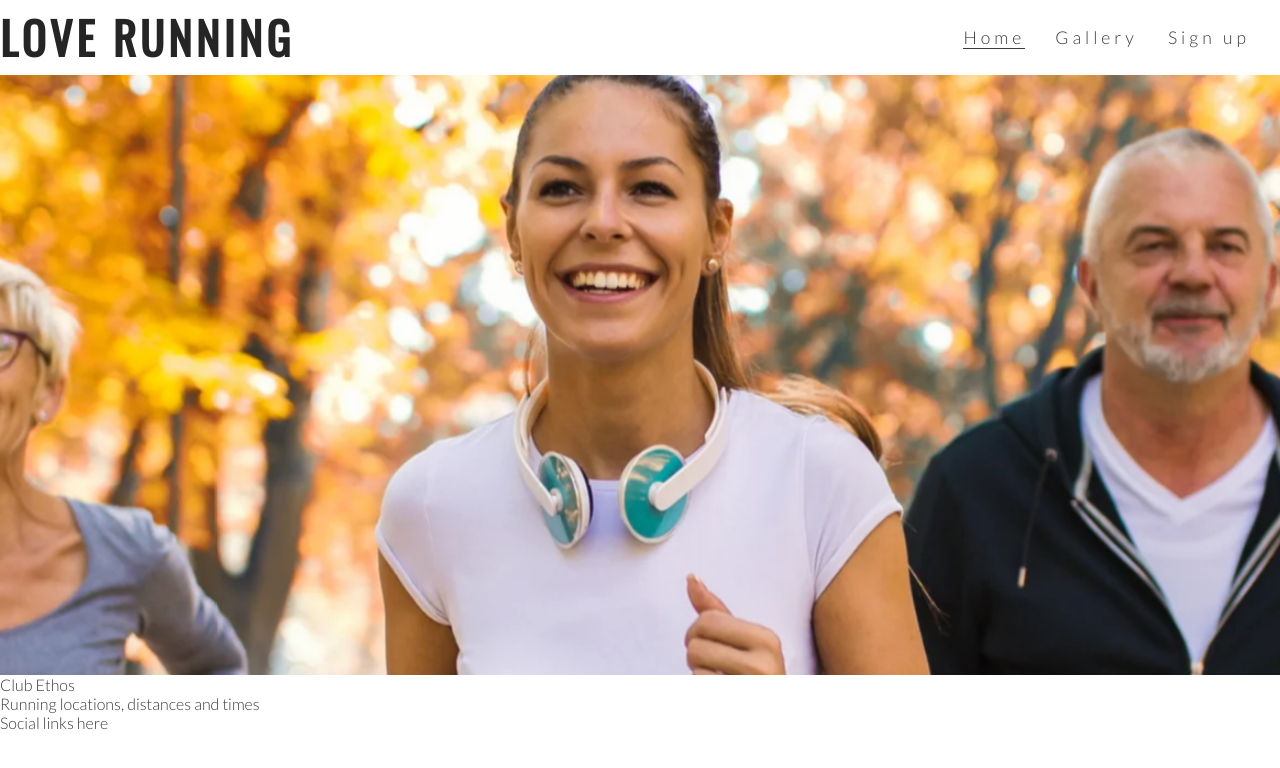
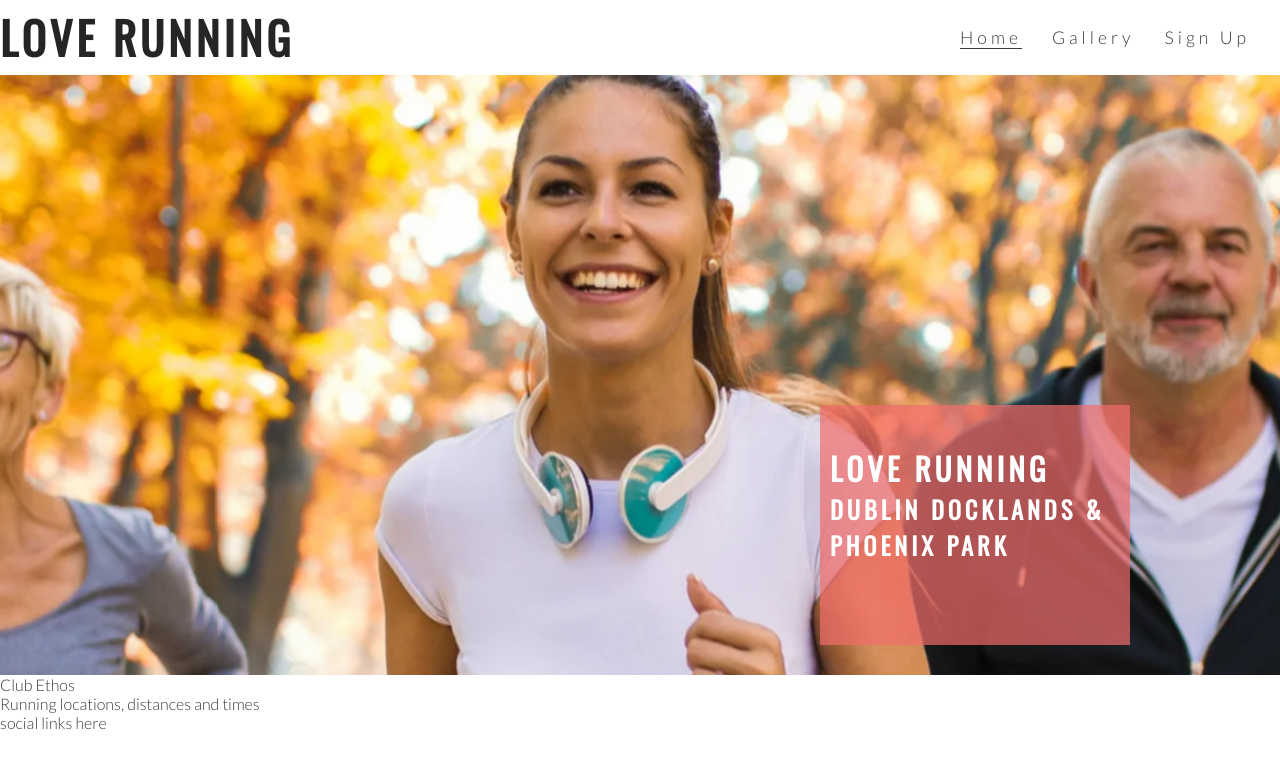
Before and after one commit to AdamOB915/love-running, a plain HTML site: page index.html in a window 1280 px wide. Drawn offline with nearby package versions, Linux system fonts and the light colour scheme.

Commit message:
add cover text and style

```diff
--- a/assets/css/style.css
+++ b/assets/css/style.css
@@ -14,8 +14,7 @@ body {
 
 /* headings and logo */
 
-h1,
-h2 {
+h1, h2 {
     font-family: Oswald, sans-serif;
     text-transform: uppercase;
     letter-spacing: 4px;
@@ -27,13 +26,14 @@ h2 {
     font-size: 280%;
 }
 
+/* navigation links */
+
 #menu {
     font-size: 110%;
     letter-spacing: 4px;
 }
 
-#menu,
-#logo {
+#menu, #logo {
     line-height: 75px;
 }
 
@@ -56,7 +56,19 @@ h2 {
     border-bottom: 1px solid #3a3a3a;
 }
 
-/*Hero Image*/
+/* hero image and cover text */
+
+#hero-outer {
+    height: 600px;
+    width: 100%;
+    overflow: hidden;
+
+    position: relative;
+}
+
+#cover-text, #cover-text h2 {
+    color: #fff;
+}
 
 #hero-image {
     height: 600px;
@@ -69,20 +81,32 @@ h2 {
     animation-fill-mode: forwards;
 }
 
-#hero-outer {
-    height: 600px;
-    width: 100%;
-    overflow: hidden;
-}
-
-/* Creates the zoom for the hero image */
-
+/* creates the level of zoom for hero image */
 @keyframes hero-zoom {
-    from {
+    from{
         transform: scale(1);
     }
-
-    to {
+    to{
         transform: scale(1.1);
     }
 }
+
+#cover-text {
+    font-size: 130%;
+    font-family: Oswald, sans-serif;
+    text-transform: uppercase;
+    letter-spacing: 4px;
+
+    width: 300px;
+    height: 200px;
+
+    padding-top: 40px;
+    padding-left: 10px;
+
+    background-color: rgba(241, 109, 107, .7);
+
+    bottom: 30px;
+    right: 150px;
+
+    position: absolute;
+}
--- a/index.html
+++ b/index.html
@@ -3,7 +3,6 @@
 
 <head>
     <meta charset="UTF-8">
-    <meta http-equiv="X-UA-Compatible" content="IE=edge">
     <meta name="viewport" content="width=device-width, initial-scale=1.0">
     <meta name="description" content="Love Running club for runners in Dublin, Ireland">
     <meta name="keywords" content="love running, running club, ireland, dublin">
@@ -20,7 +19,7 @@
         <nav>
             <ul id="menu">
                 <li>
-                    <a href="#">Sign up</a>
+                    <a href="#">Sign Up</a>
                 </li>
                 <li>
                     <a href="#">Gallery</a>
@@ -32,7 +31,10 @@
         </nav>
     </header>
     <section id="hero-outer">
-        <div id="hero-image">
+        <div id="hero-image"></div>
+        <div id="cover-text">
+            <h2> Love Running</h2>
+            <h3>Dublin Docklands & Phoenix Park</h3>
         </div>
     </section>
     <section>
@@ -42,7 +44,7 @@
         Running locations, distances and times
     </section>
     <footer>
-        Social links here
+        social links here
     </footer>
 </body>
 
```
